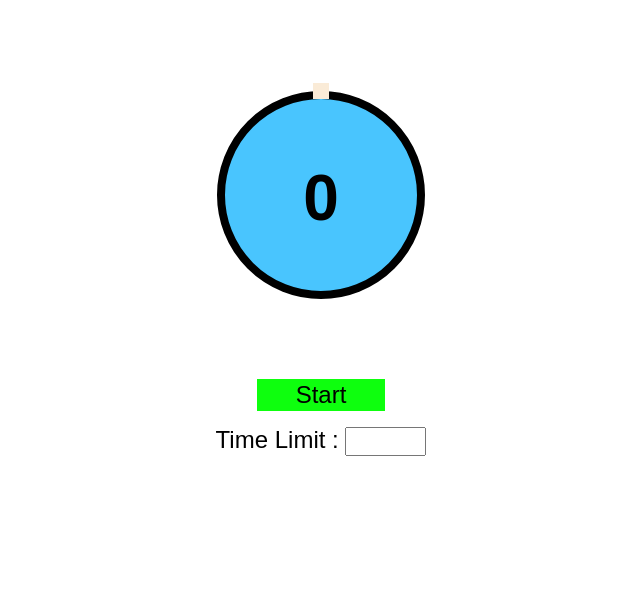
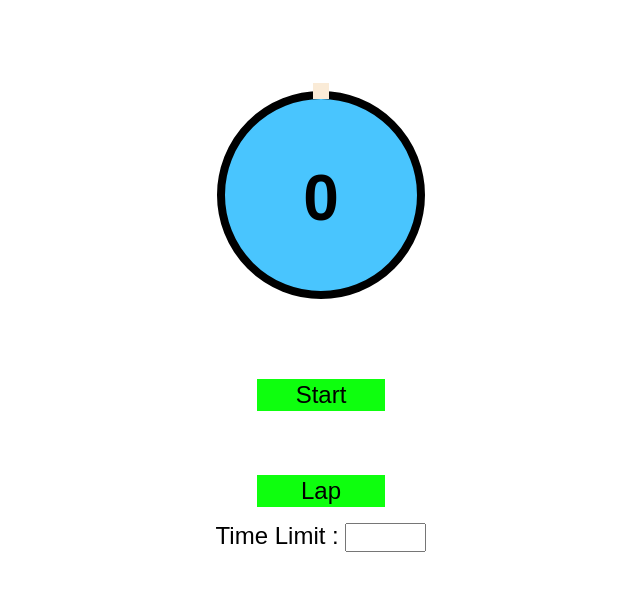
Before and after one commit to beaudspencer/stop-watch, a plain HTML site: page index.html in a window 1280 px wide. Shown: the part 79-670 px from the top of the page, without its empty margins (319-959 px from the left). Drawn offline with Linux system fonts and the light colour scheme.

Commit message:
added lap button. #5

```diff
--- a/index.html
+++ b/index.html
@@ -13,6 +13,7 @@
   <div class="style" id="animebox"><div class="current"></div></div>
   <button id="ssbutton" class="start">Start</button>
   <button id="reset" class="hidden">Reset</button>
+  <div><button id="lap">Lap</button></div>
   <div class="inputbox"><span>Time Limit : </span><input type="text" size="4" id="timerinput"/></div>
   <script src="main.js"></script>
 </body>
```
